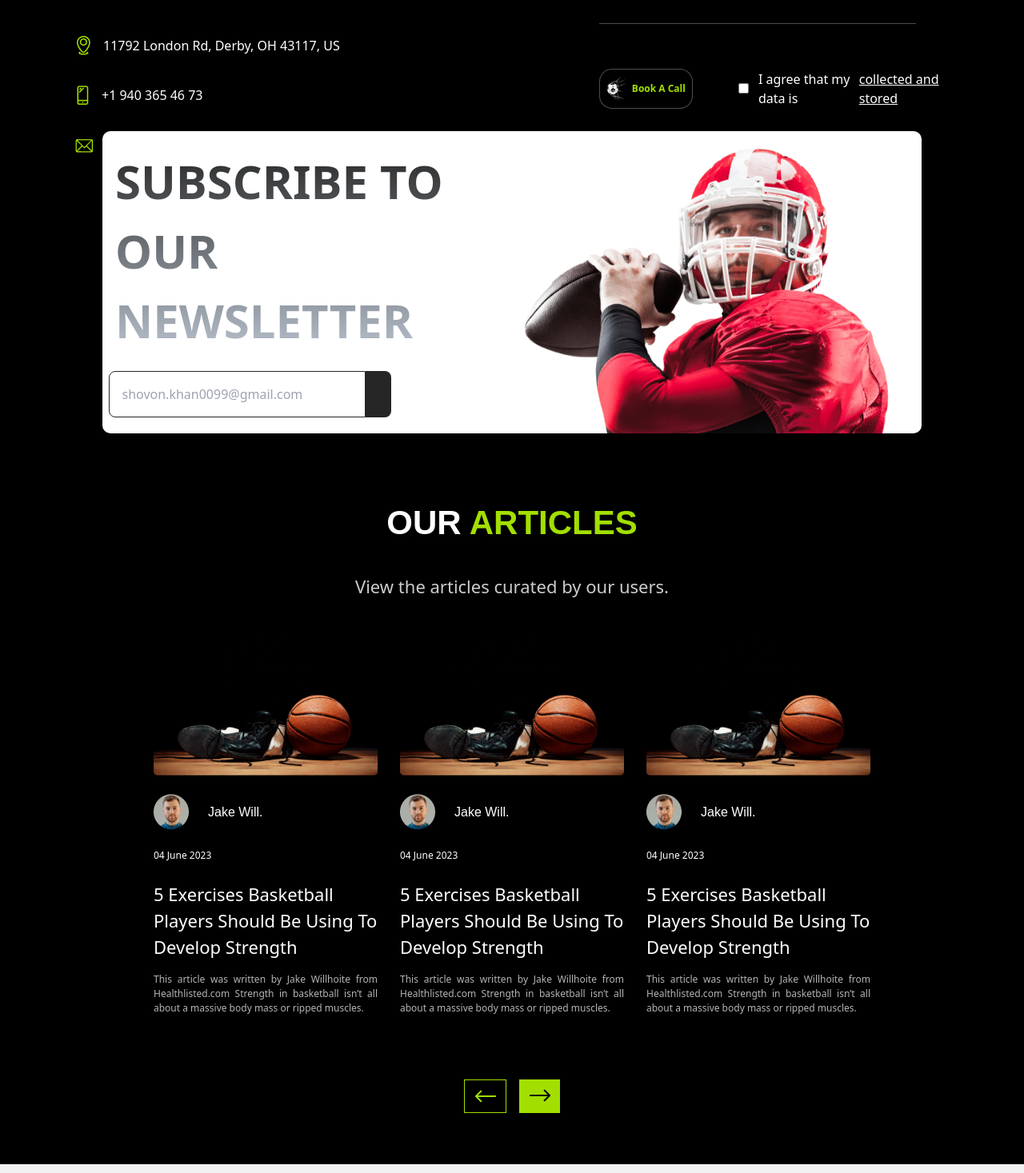
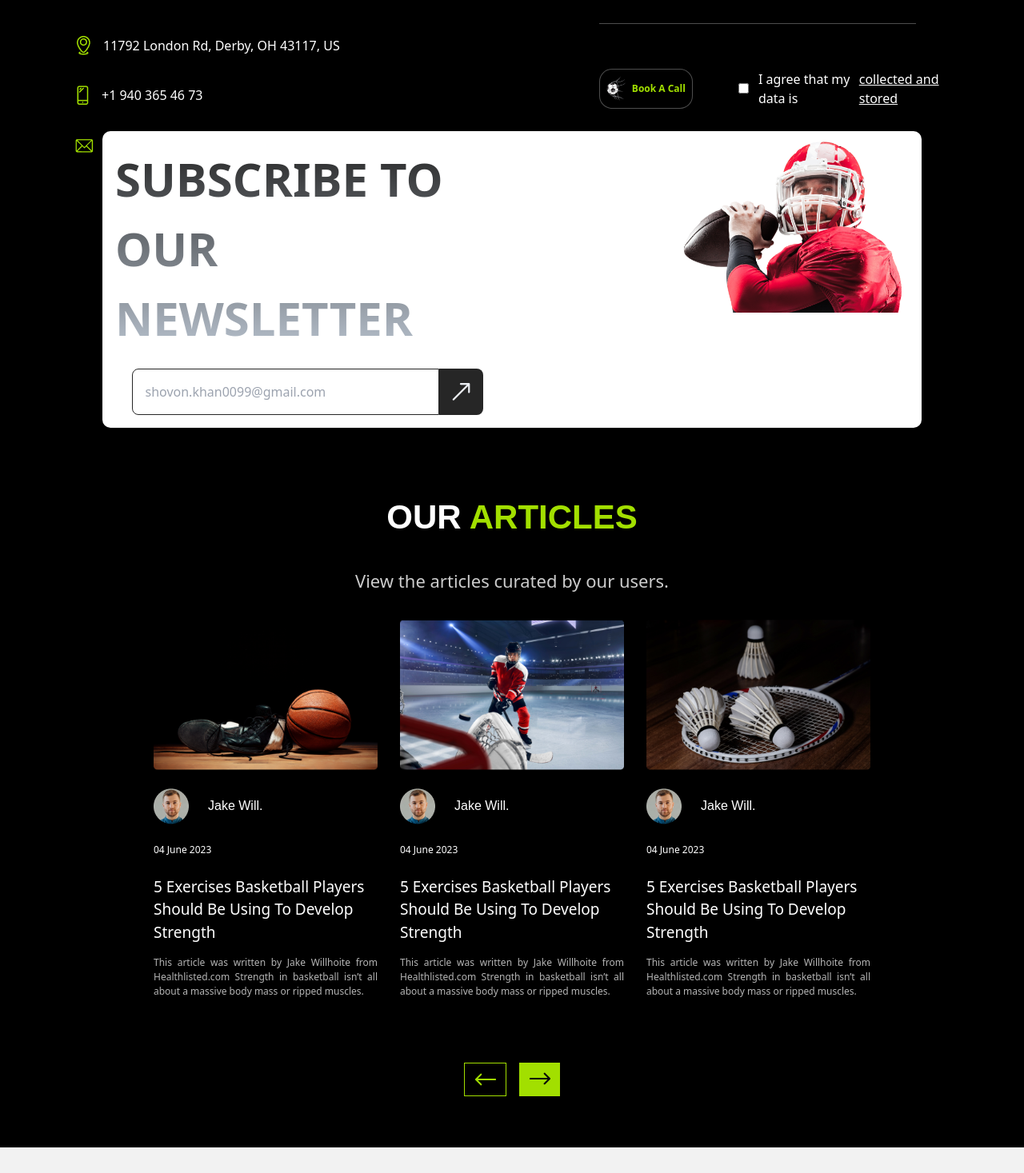
Before and after one commit to datacoveai/BookTheCourt, a React (Vite) app: page /business in a window 1280 px wide. Shown: the part 4591-6058 px from the top of the page at 80% size. Built offline with nearby package versions, Linux system fonts and the light colour scheme; a web font is replaced by a local one.

Commit message:
few changes

```diff
--- a/src/components/Footer.jsx
+++ b/src/components/Footer.jsx
@@ -1,6 +1,8 @@
 import arrow from "../assets/Arrow_4.png";
 import newsletter_pic from "../assets/newsletter_pic.png";
 import article1 from "../assets/article_1.png";
+import article2 from "../assets/article_2.png";
+import article3 from "../assets/article_3.png";
 import avatar1 from "../assets/avatar.png";
 import right from "../assets/ar-right.png";
 import left from "../assets/ar-left.png";
@@ -12,7 +14,7 @@ const Footer = () => {
       <div className="bg-black  ">
         {/* newsletter */}
         <div className="flex justify-center">
-          <div className="w-[80%] bg-white rounded-[10px] flex mt-[4rem] ">
+          <div className="w-[80%] bg-white rounded-[10px] justify-between flex mt-[4rem] ">
             <div className="w-1/2 h-full flex flex-col justify-center align-middle gap-5 p-4">
               <div className="flex justify-center">
                 <h2 className="uppercase text-[58px] font-[900]  bg-gradient-to-b from-[#262626] to-[#B8C2CE] text-transparent bg-clip-text">
@@ -20,18 +22,19 @@ const Footer = () => {
                 </h2>
               </div>
 
-              <div className="flex justify-center w-[70%]">
+              <div className="flex justify-center w-full">
                 <input
                   type="email"
                   placeholder="shovon.khan0099@gmail.com"
-                  className="pt-4 pb-4 pl-4 pr-18 border-[#262626] border-[1px] rounded-tl-[8px] rounded-bl-[8px]"
+                  className="pt-4 pb-4 pl-4 pr-18 border-[#262626] border-[1px] rounded-tl-[8px] rounded-bl-[8px] w-[80%]"
                 />
+
                 <div className="bg-[#262626] items-center flex p-4 rounded-tr-[8px] rounded-br-[8px]">
                   <img src={arrow} alt="" />
                 </div>
               </div>
             </div>
-            <div className="w-1/2 h-full">
+            <div className="w-[30%] h-full ml-[7rem]">
               <img src={newsletter_pic} alt="" />
             </div>
           </div>
@@ -48,10 +51,10 @@ const Footer = () => {
             </p>
           </div>
           <div className="flex w-[100%] justify-center align-middle mt-[2rem] ">
-            <div className="w-[70%] flex gap-7 mb-[5rem]">
+            <div className="w-[70%] flex justify-center gap-7 mb-[5rem]">
               {" "}
               {/* article 1 */}
-              <div className="flex flex-col w-[28rem] gap-2 ">
+              <div className="flex flex-col w-[24rem] gap-2 ">
                 {/* article img */}
                 <div>
                   <img src={article1} alt="" className=" w-full" />
@@ -71,7 +74,7 @@ const Footer = () => {
                 </div>
                 {/* text */}
                 <div className="text-white mt-[15px] ">
-                  <h3 className="text-[22px] font-[400] mb-[15px]">
+                  <h3 className="text-[19px] font-[400] mb-[15px]">
                     5 Exercises Basketball Players Should Be Using To Develop
                     Strength
                   </h3>
@@ -83,10 +86,10 @@ const Footer = () => {
                 </div>
               </div>
               {/* article2 2 */}
-              <div className="flex flex-col w-[28rem] gap-2">
+              <div className="flex flex-col w-[24rem] gap-2">
                 {/* article img */}
                 <div>
-                  <img src={article1} alt="" className="w-full" />
+                  <img src={article2} alt="" className="w-full" />
                 </div>
                 {/* avatar and name */}
                 <div className="flex gap-6 font-beVietnam mt-[15px]">
@@ -103,7 +106,7 @@ const Footer = () => {
                 </div>
                 {/* text */}
                 <div className="text-white mt-[15px]">
-                  <h3 className="text-[22px] font-[400] mb-[15px]">
+                  <h3 className="text-[19px] font-[400] mb-[15px]">
                     5 Exercises Basketball Players Should Be Using To Develop
                     Strength
                   </h3>
@@ -115,10 +118,10 @@ const Footer = () => {
                 </div>
               </div>
               {/* article 3 */}
-              <div className="flex flex-col w-[28rem] gap-2">
+              <div className="flex flex-col w-[24rem] gap-2">
                 {/* article img */}
                 <div>
-                  <img src={article1} alt="" className="w-full" />
+                  <img src={article3} alt="" className="w-full" />
                 </div>
                 {/* avatar and name */}
                 <div className="flex gap-6 font-beVietnam mt-[15px]">
@@ -135,7 +138,7 @@ const Footer = () => {
                 </div>
                 {/* text */}
                 <div className="text-white mt-[15px]">
-                  <h3 className="text-[22px] font-[400] mb-[15px]">
+                  <h3 className="text-[19px] font-[400] mb-[15px]">
                     5 Exercises Basketball Players Should Be Using To Develop
                     Strength
                   </h3>
```
